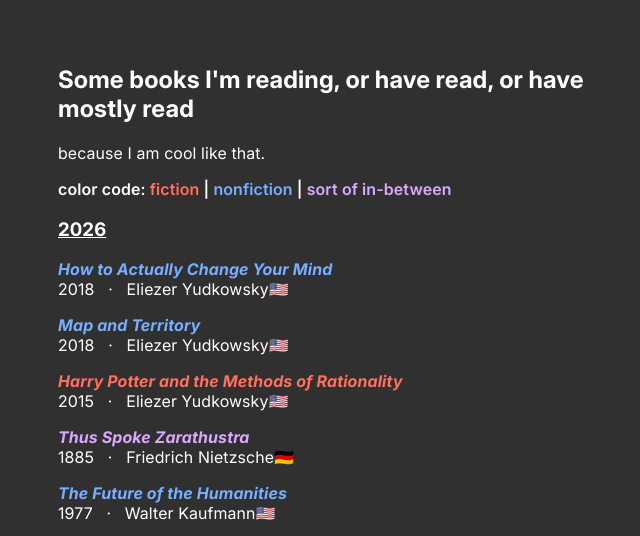
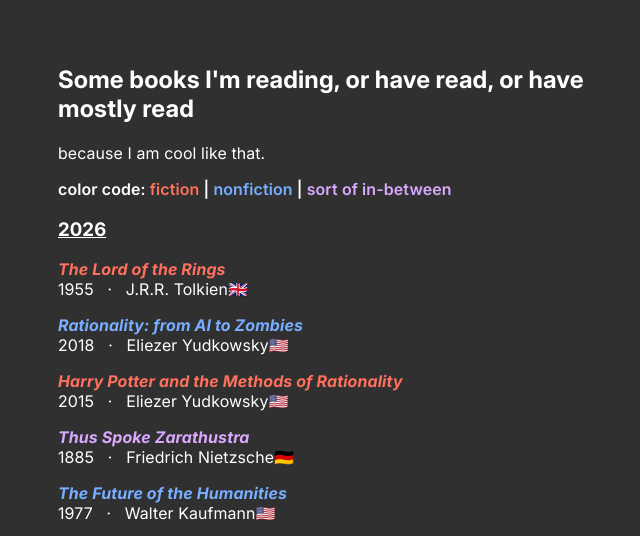
Before and after one commit to nptnl/nptnl.github.io, a plain HTML site: page reading.html in a window 1280 px wide. Shown: the part 224-760 px from the top of the page, without its empty margins (282-922 px from the left). Drawn offline with Linux system fonts and the light colour scheme.

Commit message:
Changed intro nov 2026

```diff
--- a/reading.html
+++ b/reading.html
@@ -58,11 +58,11 @@
         <h3 style="text-decoration: underline;"> 2026 </h3>
 
         <p class="book">
-            <span class="nonfiction">How to Actually Change Your Mind</span>
-            <br> 2018 &nbsp · &nbsp <a href="https://en.wikipedia.org/wiki/Eliezer_Yudkowsky" class="name">Eliezer Yudkowsky</a>🇺🇸
+            <a class="fiction" href="https://en.wikipedia.org/wiki/The_Lord_of_the_Rings">The Lord of the Rings</a>
+            <br> 1955 &nbsp · &nbsp <a class="name" href="https://en.wikipedia.org/wiki/J._R._R._Tolkien">J.R.R. Tolkien</a>🇬🇧
         </p>
         <p class="book">
-            <span class="nonfiction">Map and Territory</span>
+            <span class="nonfiction">Rationality: from AI to Zombies</span>
             <br> 2018 &nbsp · &nbsp <a href="https://en.wikipedia.org/wiki/Eliezer_Yudkowsky" class="name">Eliezer Yudkowsky</a>🇺🇸
         </p>
         <p class="book">
```
Also changed, not shown: index.html (+2 -2 lines), flags/bulgakov.png (deleted), flags/camus.png (deleted), flags/doug.png (deleted), flags/garcia.png (deleted), flags/huxley.png (deleted), flags/liu.png (deleted), flags/marx.png (deleted), flags/plato.png (deleted), flags/rousseau.png (deleted), flags/twain.png (deleted).
